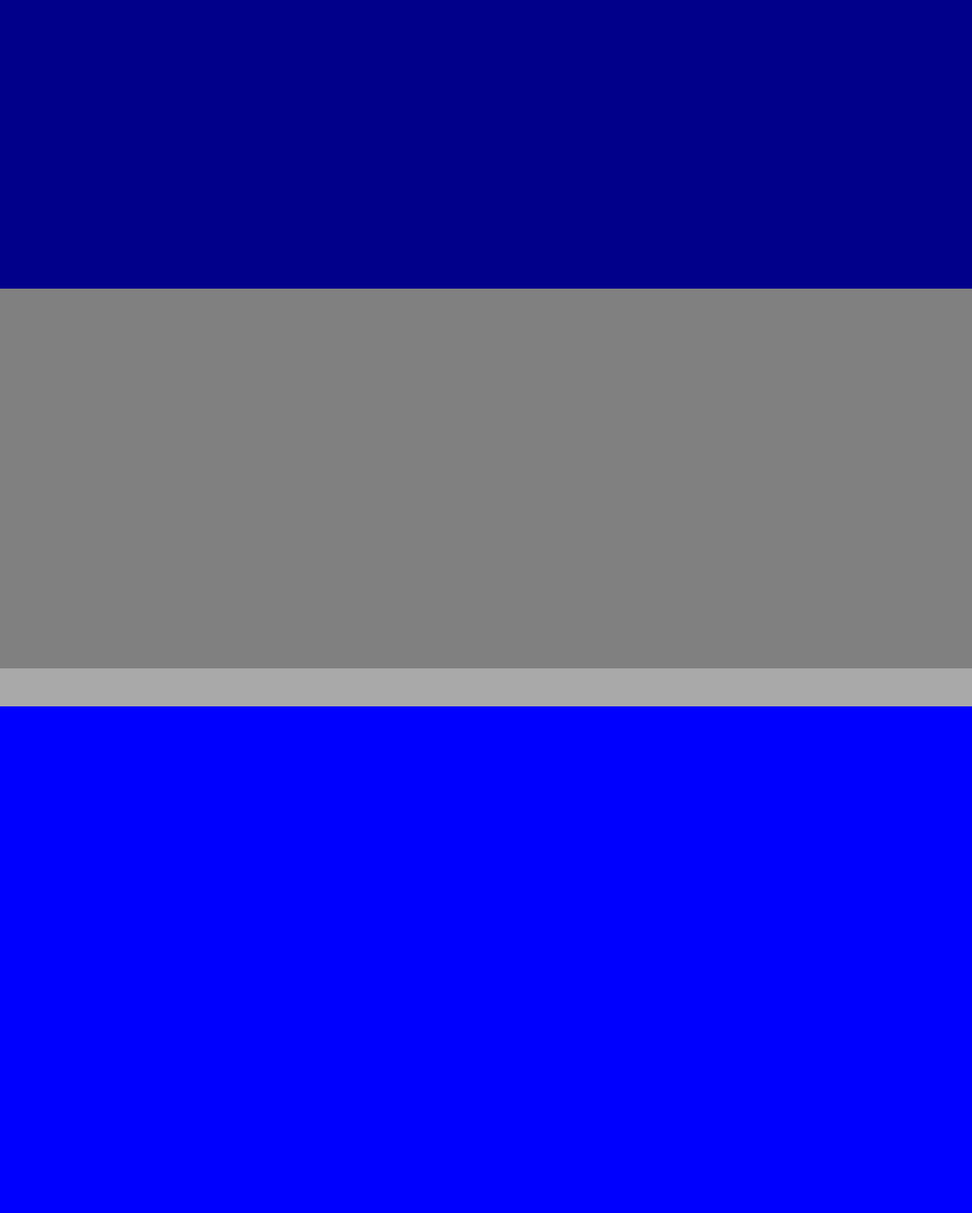
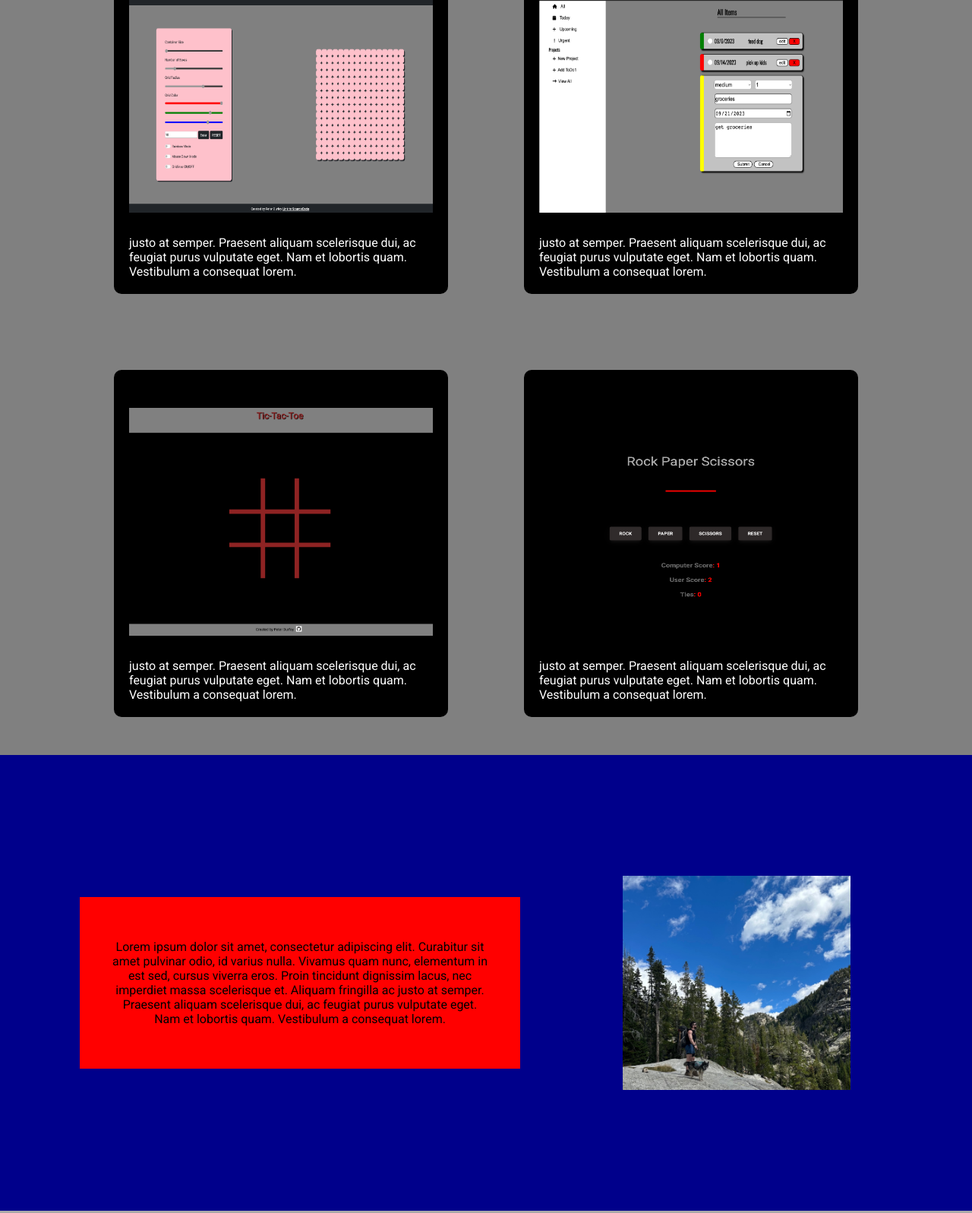
Before and after one commit to 3durfey/personalProject, a website built with webpack: page src/index.html in a window 1280 px wide. Shown: the part 795-2392 px from the top of the page at 76% size. Before the commit the page ends 1725 px from the top, so only its background shows below. Built offline with nearby package versions, Linux system fonts and the light colour scheme.

Commit message:
add images and hyperlink for page sections

```diff
--- a/src/index.html
+++ b/src/index.html
@@ -8,16 +8,16 @@
 
   <body>
     <header>
-      <button class="aboutBtn">about</button>
-      <button class="porfolioBtn">portfolio</button>
-      <button class="contactBtn">contact</button>
+      <a class="sectionButton" href="#portfolio">portfolio</a>
+      <a class="sectionButton" href="#contact">contact</a>
+      <a class="sectionButton" href="#about">about</a>
     </header>
     <div class="main">
-      <div class="about">
+      <div id="about" class="about">
         <div class="image">
           <img src="images/peter.jpeg" alt="photo of Peter Durfey" />
         </div>
-        <div class="bio">
+        <div id="bio" class="bio">
           <p>
             Lorem ipsum dolor sit amet, consectetur adipiscing elit. Curabitur
             sit amet pulvinar odio, id varius nulla. Vivamus quam nunc,
@@ -28,8 +28,60 @@
           </p>
         </div>
       </div>
-      <div class="contact"></div>
-      <div class="porfolio"></div>
+      <div id="portfolio" class="porfolio">
+        <div class="project">
+          <img
+            src="images/etchsketch.png"
+            alt="screenshot of project etch-a-sketch"
+          />
+          <div class="projectInfo">
+            justo at semper. Praesent aliquam scelerisque dui, ac feugiat purus
+            vulputate eget. Nam et lobortis quam. Vestibulum a consequat lorem.
+          </div>
+        </div>
+        <div class="project">
+          <img src="images/todo.png" alt="screenshot of project todo list" />
+          <div class="projectInfo">
+            justo at semper. Praesent aliquam scelerisque dui, ac feugiat purus
+            vulputate eget. Nam et lobortis quam. Vestibulum a consequat lorem.
+          </div>
+        </div>
+        <div class="project">
+          <img
+            src="images/tiktak.png"
+            alt="screenshot of project tic-tac-toe"
+          />
+          <div class="projectInfo">
+            justo at semper. Praesent aliquam scelerisque dui, ac feugiat purus
+            vulputate eget. Nam et lobortis quam. Vestibulum a consequat lorem.
+          </div>
+        </div>
+        <div class="project">
+          <img
+            src="images/rockpaperscissors.png"
+            alt="screenshot of project rock-paper-scissors"
+          />
+          <div class="projectInfo">
+            justo at semper. Praesent aliquam scelerisque dui, ac feugiat purus
+            vulputate eget. Nam et lobortis quam. Vestibulum a consequat lorem.
+          </div>
+        </div>
+      </div>
+      <div id="contact" class="contact">
+        <div class="contactInfo">
+          <p>
+            Lorem ipsum dolor sit amet, consectetur adipiscing elit. Curabitur
+            sit amet pulvinar odio, id varius nulla. Vivamus quam nunc,
+            elementum in est sed, cursus viverra eros. Proin tincidunt dignissim
+            lacus, nec imperdiet massa scelerisque et. Aliquam fringilla ac
+            justo at semper. Praesent aliquam scelerisque dui, ac feugiat purus
+            vulputate eget. Nam et lobortis quam. Vestibulum a consequat lorem.
+          </p>
+        </div>
+        <div class="image">
+          <img src="images/peter2.jpeg" alt="photo of Peter Durfey" />
+        </div>
+      </div>
     </div>
     <footer></footer>
   </body>
--- a/src/styles.css
+++ b/src/styles.css
@@ -12,14 +12,16 @@ header {
   justify-content: space-around;
   align-items: center;
 }
-header > button {
+header > .sectionButton {
+  text-decoration: none;
+  color: black;
   background-color: white;
   border: none;
   padding: 5px;
   font-size: 25px;
   font-family: "Roboto", sans-serif;
 }
-header > button:hover {
+header > .sectionButton:hover {
   border-bottom: 5px solid black;
 }
 body {
@@ -34,9 +36,12 @@ body {
 }
 
 .about {
-  height: 600px;
+  min-height: 600px;
   display: flex;
   flex-direction: row;
+  justify-content: center;
+  align-items: center;
+  flex-wrap: wrap;
 }
 .image {
   flex-grow: 0.5;
@@ -46,6 +51,7 @@ body {
 }
 .image > img {
   width: 300px;
+  padding: 30px;
 }
 .bio {
   flex-grow: 0.5;
@@ -59,13 +65,56 @@ body {
 }
 .contact {
   background-color: darkblue;
-  height: 500px;
+  display: flex;
+  flex-direction: row;
+  justify-content: center;
+  align-items: center;
+  min-height: 600px;
+  flex-wrap: wrap;
+}
+.contactInfo {
+  flex-grow: 1;
+  background-color: red;
+  text-align: center;
+  min-width: 300px;
+  max-width: 500px;
+  padding: 40px;
+  margin: 40px;
 }
 .porfolio {
   background-color: grey;
-  height: 500px;
+  display: flex;
+  flex-direction: row;
+  justify-content: center;
+  align-items: center;
+  flex-wrap: wrap;
+}
+.project {
+  display: flex;
+  flex-direction: column;
+  justify-content: center;
+  align-items: center;
+  max-width: 400px;
+  padding: 20px;
+  margin: 50px;
+  background-color: black;
+  color: white;
+  border-radius: 10px;
+}
+.project > img {
+  width: 400px;
+  height: 300px;
+  padding: 30px;
 }
 footer {
   background-color: darkgrey;
   height: 50px;
 }
+
+@media screen and (max-width: 600px) {
+  .project > img {
+    width: 300px;
+    height: 200px;
+    padding: 10px;
+  }
+}
```
Also changed, not shown: src/images/etchsketch.png (added), src/images/peter2.jpeg (added), src/images/rockpaperscissors.png (added), src/images/tiktak.png (added), src/images/todo.png (added).
